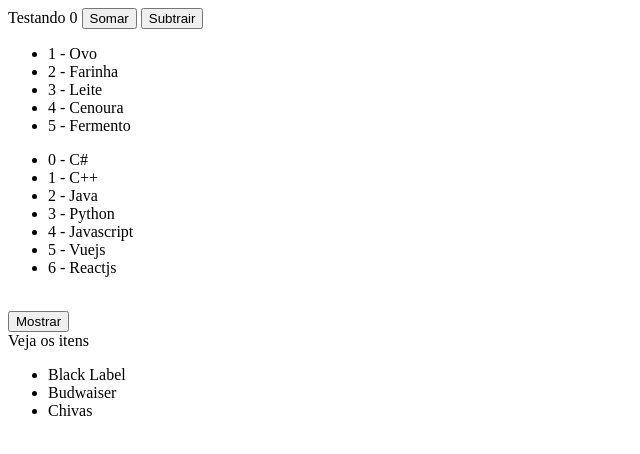
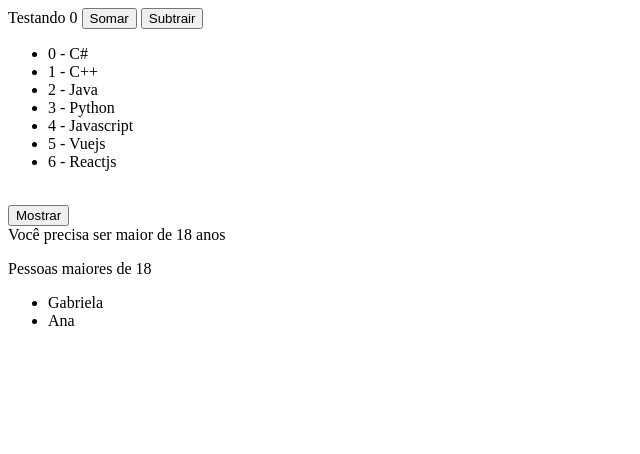
Before and after one commit to gabrielamenezes/vuejs-studies, a plain HTML site: page index.html in a window 1280 px wide. Shown: the whole page, without its empty margins (0-640 px from the left). Drawn offline with nearby package versions, Linux system fonts and the light colour scheme.

Commit message:
computed

```diff
--- a/index.html
+++ b/index.html
@@ -17,12 +17,6 @@
         <button @click="decrease">Subtrair</button>
 
         <ul>
-            <li v-for="ingrediente in list" v-bind:key="ingrediente.id">
-                {{ingrediente.id}} - {{ingrediente.item}}
-            </li>
-        </ul>
-
-        <ul>
             <li v-for="(linguagem,index) in linguagens" :key="linguagem.nome">
                 {{index}} - {{linguagem.nome}}
             </li>
@@ -33,8 +27,9 @@
             {{ show ? 'Esconder' : 'Mostrar' }}
         </button><br>
 
-        <span v-if="age < 18">Você precisa ser maior de 18 anos</span>
-        <span v-else-if="age > 60">Você é muito velho para beber</span>
+        <span v-if="isUnderAge">Você precisa ser maior de 18 anos</span>
+        <span v-else-if="isOld">Você é muito velho para beber</span>
+
         <template v-else>
             <span>Veja os itens</span>
             <ul>
@@ -43,6 +38,12 @@
                 <li>Chivas</li>
             </ul>
         </template>
+
+
+        <p>Pessoas maiores de 18</p>
+        <ul>
+            <li v-for="user in adultUsers">{{user.name}}</li>
+        </ul>
     </div>
 
 
--- a/script.js
+++ b/script.js
@@ -5,14 +5,13 @@ var app = new Vue({
         message: 'Gabi Teste',
         counter: 0,
         show: false,
-        age: 19,
+        age: 17,
 
         list: [
-            {id: 1, item: 'Ovo'},
-            {id: 2, item: 'Farinha'},
-            {id: 3, item: 'Leite'},
-            {id: 4, item: 'Cenoura'},
-            {id: 5, item: 'Fermento'}
+            {name: 'Gabriela', age: '22'},
+            {name: 'Helena', age: '1'},
+            {name: 'Ana', age: '19'},
+            {name: 'Lucas', age: '8'}
 
         ],
 
@@ -29,14 +28,45 @@ var app = new Vue({
 
 
     },
+    created() {
+
+        this.changeAge(14);
+    },
+
+    computed: {
+        isUnderAge() {
+            return this.age < 18
+        },
+
+        isOld() {
+            return this.age > 60;
+        },
+
+        adultUsers() {
+            return this.list.filter(el => el.age > 18)
+        }
+    },
 
     methods: {
         increase() {this.counter++},
         decrease() {this.counter--},
-        onShowClick() {this.show = !this.show}
+        onShowClick() {this.show = !this.show},
+
+
+        changeAge(value) {
+
+            this.age = value
+            if(this.isUnderAge) {
+                console.log('é menor de 18')
+                return;
+            }
+            if(this.isOld) {
+                console.log('é velho')
+                return
+            }
+
+            console.log('É idade ok')
     },
 
-    computed: {
 
-    }
-})
+}})
```
Also changed, not shown: 1 other file.
